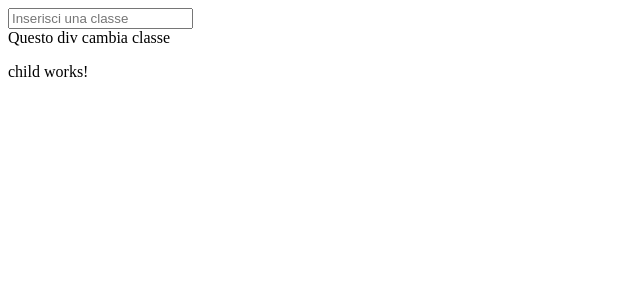
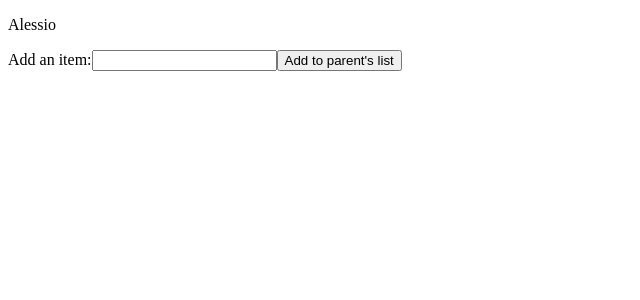
Before and after one commit to Amin23ElKassimi/angular-gamma, an Angular app: page / in a window 1280 px wide. Shown: the top 300 px of the page, without its empty margins (0-640 px from the left). Built offline with nearby package versions, Linux system fonts and the light colour scheme.

Commit message:
parent and child configured

```diff
--- a/src/app/child/child.component.html
+++ b/src/app/child/child.component.html
@@ -1 +1,4 @@
-<p>child works!</p>
+<p>{{ user_name }}</p>
+<label for="item-input">Add an item:</label>
+<input type="text" id="item-input" #newItem>
+<button type="button" (click)="addNewItem(newItem.value)">Add to parent's list</button>
--- a/src/app/child/child.component.ts
+++ b/src/app/child/child.component.ts
@@ -1,4 +1,4 @@
-import { Component, Input, OnInit } from '@angular/core';
+import { Component, Input, Output, EventEmitter, OnInit } from '@angular/core';
 
 @Component({
   selector: 'app-child',
@@ -7,8 +7,19 @@ import { Component, Input, OnInit } from '@angular/core';
 })
 export class ChildComponent implements OnInit {
 
+   // Data from parent
+
   @Input('master') user_name = '';
 
+  // Data to parent
+
+  @Output() newItemEvent = new EventEmitter<string>();
+
+  input_data: string = '';
+
+  addNewItem(value: string) {
+    this.newItemEvent.emit(value);
+  }
 
   constructor() { }
 
--- a/src/app/parent/parent.component.html
+++ b/src/app/parent/parent.component.html
@@ -1,5 +1,4 @@
 <!-- dynamic-class.component.html -->
-<input type="text" [(ngModel)]="currentClass" placeholder="Inserisci una classe">
-<div [ngClass]="currentClass">Questo div cambia classe</div>
-
-<app-child [master]="name_user"></app-child>
+<app-child [master]="name_user"
+(newItemEvent)="addItem($event)"
+></app-child>
--- a/src/app/parent/parent.component.ts
+++ b/src/app/parent/parent.component.ts
@@ -10,7 +10,17 @@ export class ParentComponent implements OnInit {
   classArray: string[] = ['class1', 'class2', 'class3', 'class4'];
   currentClass: string = '';
 
+  // Data to child
+
   name_user: string ="Alessio";
+
+  // Data from child
+
+  items = ['item1', 'item2', 'item3', 'item4'];
+
+  addItem(newItem: string) {
+    this.items.push(newItem);
+  }
 
 
   constructor() { }
```
